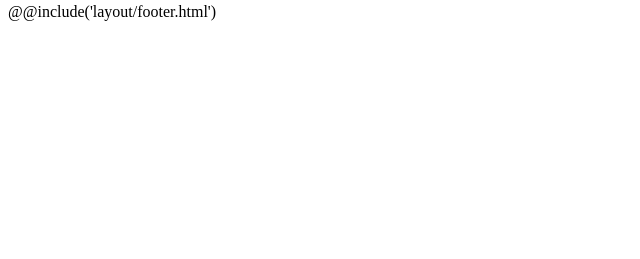
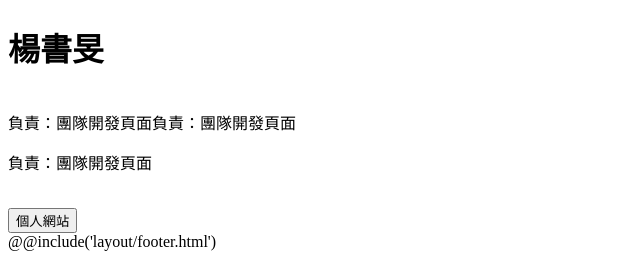
Before and after one commit to jamiecode8/EaTogether_team1, a PHP site: page /develope.html in a window 1280 px wide. Shown: the part 3179-3438 px from the top of the page, without its empty margins (0-640 px from the left). Before the commit the page ends 3200 px from the top, so only its background shows below. Run offline with PHP 8.4, Linux system fonts and the light colour scheme.

Commit message:
[feat]增加 飛碟裡面 form 表單的內容與scss

```diff
--- a/dev/develope.html
+++ b/dev/develope.html
@@ -6,31 +6,6 @@
         <meta name="viewport" content="width=device-width, initial-scale=1.0" />
         @@include('layout/style.html')
         <title>團隊介紹</title>
-        <!-- <style>
-            .bg{
-                position: relative;
-            }
-            .et{
-                position: relative;
-                bottom: 690px;
-                left: 130px;
-            }
-            .form{
-                /* border: 1px red solid; */
-                width: 300px;
-                margin: 0 auto;
-                position: relative;
-                top: 400px;
-                z-index: 10;
-                /* margin-left: 640px; */
-            }
-            /* p{
-                text-align: center;
-            } */
-            .btn_submit{
-                margin-left: 100px;
-            }
-        </style> -->
     </head>
     <body class="develope_body">
         @@include('layout/header.html')
@@ -51,15 +26,16 @@
         <div><img src="./img/chris/ET.svg" alt="" class="develope_et7"></div>
 
 
-            <!-- <div class="form">
+            <div class="form develope_form">
                 <h1>楊書旻</h1>
                 <br>
+                <span>負責：團隊開發頁面</span><span>負責：團隊開發頁面</span>
                 <p>負責：團隊開發頁面</p>
                 <br>
                 <a href="">
                     <button class=btn_submit>個人網站</button>
                 </a>
-            </div> -->
+            </div>
         </div>
         @@include('layout/footer.html')
         <!-- <script>
```
Also changed, not shown: dev/sass/page/_develope.scss (+25 -0 lines).
